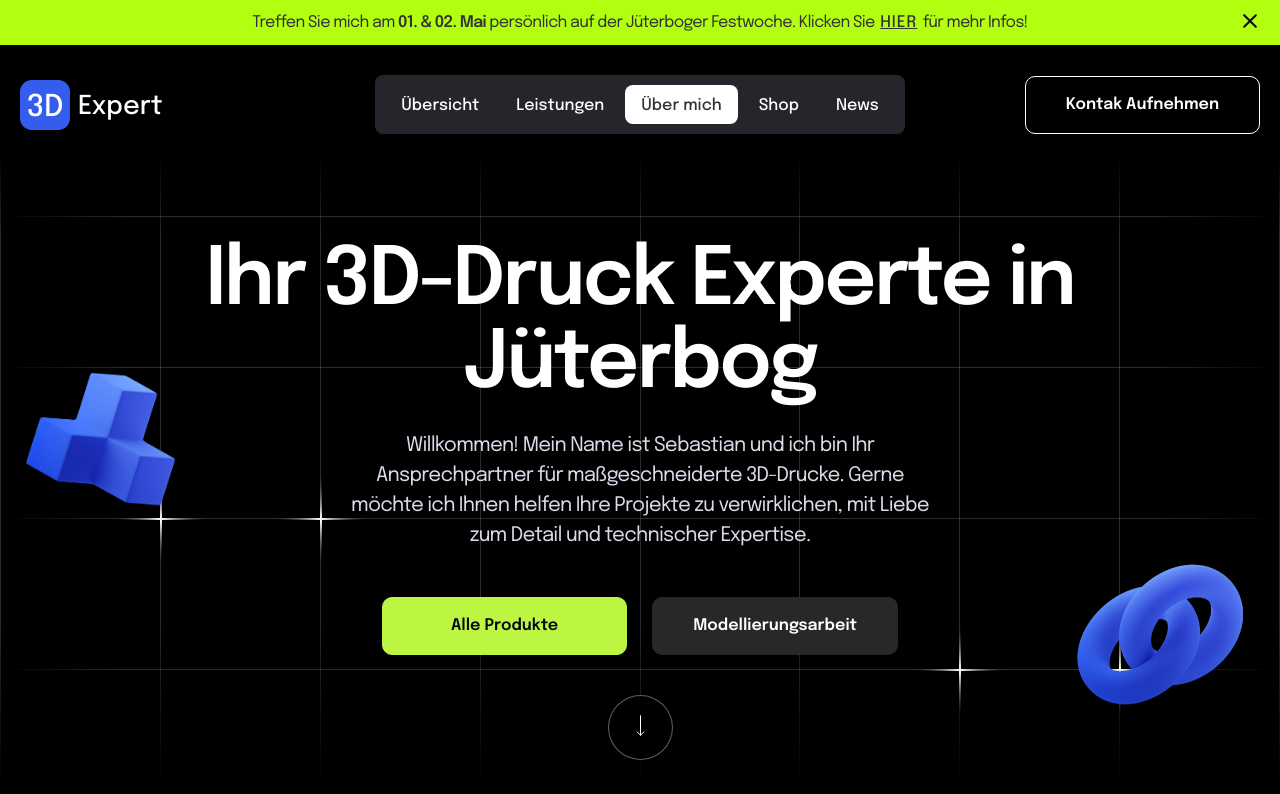
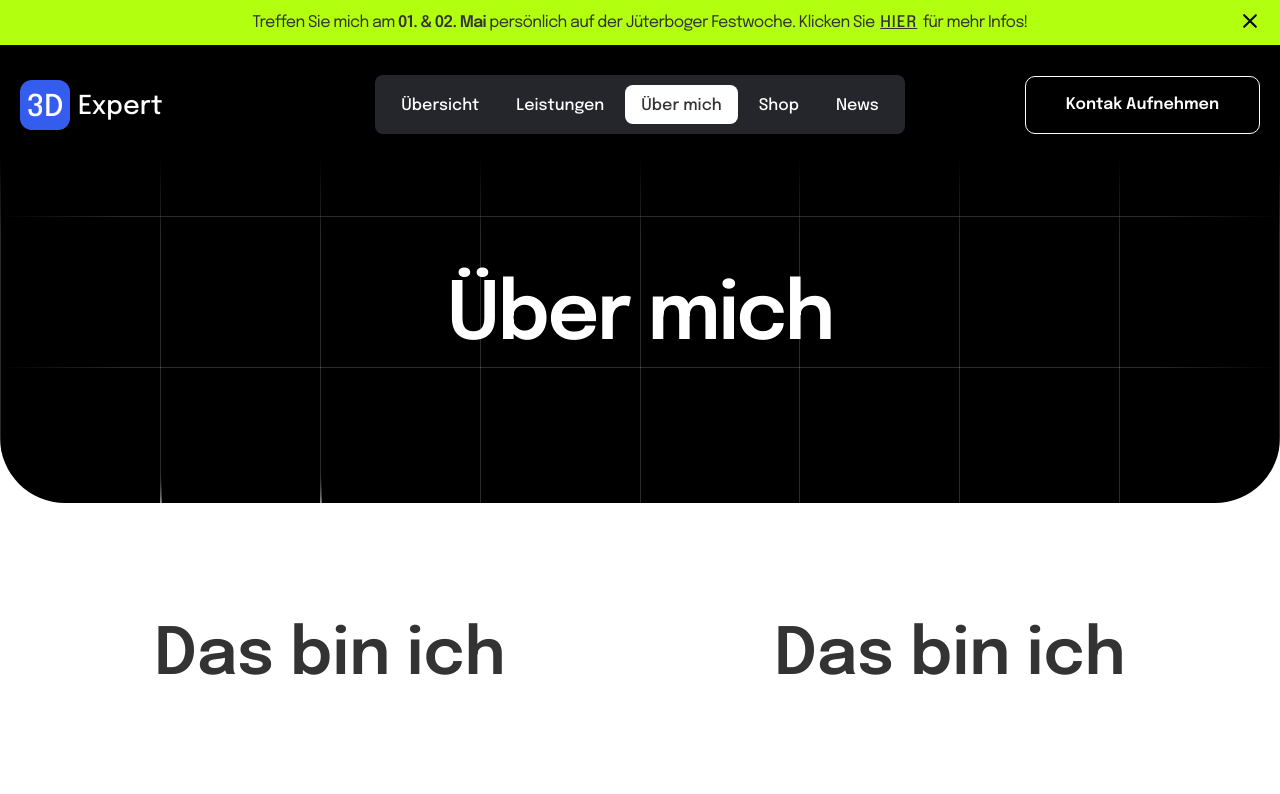
Before and after one commit to claes-work/3d-printing-website, a Vue app: page /about in a window 1280 px wide. Shown: the top 794 px of the page. Built offline with nearby package versions, Linux system fonts and the light colour scheme.

Commit message:
[ADD] new views and widgets

```diff
--- /dev/null
+++ b/src/components/about-page/AboutHeaderContent.vue
@@ -0,0 +1,13 @@
+<script setup lang="ts">
+
+</script>
+
+<template>
+  <div class="shop-header-content">
+    <h1>Über mich</h1>
+  </div>
+</template>
+
+<style scoped>
+
+</style>
--- a/src/components/shop/shop-list/ShopHeader.vue
+++ b/src/components/shop/shop-list/ShopHeader.vue
@@ -1,23 +1,16 @@
 <script setup lang="ts">
-import BackgroundGridVertical from "@/components/widgets/background-grid/BackgroundGridVertical.vue";
-import BackgroundGridHorizontal from "@/components/widgets/background-grid/BackgroundGridHorizontal.vue";
 import ShopHeaderContent from "@/components/shop/shop-list/ShopHeaderContent.vue";
+import BaseHeader from "@/components/widgets/BaseHeader.vue";
 </script>
 
 <template>
-  <section id="shop-header-section">
-    <div class="container">
+  <BaseHeader>
+    <template #content>
       <ShopHeaderContent />
-    </div>
-    <BackgroundGridHorizontal />
-    <BackgroundGridVertical />
-  </section>
+    </template>
+  </BaseHeader>
 </template>
 
 <style scoped>
-#shop-header-section {
-  background-color: black;
-  border-radius: 0 0 65px 65px;
-  overflow: hidden;
-}
+
 </style>
--- /dev/null
+++ b/src/components/widgets/BaseHeader.vue
@@ -0,0 +1,22 @@
+<script setup lang="ts">
+import BackgroundGridVertical from "@/components/widgets/background-grid/BackgroundGridVertical.vue";
+import BackgroundGridHorizontal from "@/components/widgets/background-grid/BackgroundGridHorizontal.vue";
+</script>
+
+<template>
+  <section class="base-header">
+    <div class="container">
+      <slot name="content"></slot>
+    </div>
+    <BackgroundGridHorizontal />
+    <BackgroundGridVertical />
+  </section>
+</template>
+
+<style scoped>
+.base-header {
+  background-color: black;
+  border-radius: 0 0 65px 65px;
+  overflow: hidden;
+}
+</style>
--- /dev/null
+++ b/src/components/widgets/TwoColumnSection.vue
@@ -0,0 +1,35 @@
+<template>
+  <section class="two-column-section">
+    <div class="container">
+      <div class="column">
+        <slot name="left-column"></slot>
+      </div>
+      <div class="column">
+        <slot name="right-column"></slot>
+      </div>
+    </div>
+  </section>
+</template>
+
+<style scoped>
+.container {
+  display: flex;
+  flex-direction: column;
+}
+
+.column {
+  flex: 1;
+  height: 100%;
+  margin-bottom: 35px;
+}
+
+@media only screen and (min-width: 991px) {
+  .container {
+    flex-direction: row;
+  }
+
+  .column {
+    margin-bottom: 0;
+  }
+}
+</style>
--- a/src/router/index.ts
+++ b/src/router/index.ts
@@ -5,6 +5,8 @@ import {useMainStore} from "@/stores/MainStore";
 import ShopDetailView from "@/views/ShopDetailView.vue";
 import NewsView from "@/views/NewsView.vue";
 import NotFoundView from "@/views/NotFoundView.vue";
+import AboutView from "@/views/AboutView.vue";
+import ServicesView from "@/views/ServicesView.vue";
 
 const router = createRouter({
   history: createWebHistory(import.meta.env.BASE_URL),
@@ -17,12 +19,12 @@ const router = createRouter({
     {
       path: '/services',
       name: 'services',
-      component: HomeView,
+      component: ServicesView,
     },
     {
       path: '/about',
       name: 'about',
-      component: HomeView,
+      component: AboutView,
     },
     {
       path: '/shop',
--- /dev/null
+++ b/src/views/AboutView.vue
@@ -0,0 +1,32 @@
+<script setup>
+import NavigationBar from "@/components/widgets/navigation-bar/NavigationBar.vue";
+import FooterSection from "@/components/widgets/FooterSection.vue";
+import CopyrightSection from "@/components/widgets/CopyrightSection.vue";
+import BannerWrapper from "@/components/widgets/banner/BannerWrapper.vue";
+import BaseHeader from "@/components/widgets/BaseHeader.vue";
+import AboutHeaderContent from "@/components/about-page/AboutHeaderContent.vue";
+import TwoColumnSection from "@/components/widgets/TwoColumnSection.vue";
+</script>
+
+<template>
+  <BannerWrapper v-show="true" />
+  <NavigationBar />
+  <BaseHeader>
+    <template #content>
+      <AboutHeaderContent  />
+    </template>
+  </BaseHeader>
+  <TwoColumnSection>
+    <template #left-column>
+      <h2>Das bin ich</h2>
+    </template>
+    <template #right-column>
+      <h2>Das bin ich</h2>
+    </template>
+  </TwoColumnSection>
+  <FooterSection />
+  <CopyrightSection />
+</template>
+
+<style>
+</style>
--- /dev/null
+++ b/src/views/ServicesView.vue
@@ -0,0 +1,22 @@
+<script setup>
+import NavigationBar from "@/components/widgets/navigation-bar/NavigationBar.vue";
+import FooterSection from "@/components/widgets/FooterSection.vue";
+import CopyrightSection from "@/components/widgets/CopyrightSection.vue";
+import BannerWrapper from "@/components/widgets/banner/BannerWrapper.vue";
+import BaseHeader from "@/components/widgets/BaseHeader.vue";
+</script>
+
+<template>
+  <BannerWrapper v-show="true" />
+  <NavigationBar />
+  <BaseHeader>
+    <template #content>
+
+    </template>
+  </BaseHeader>
+  <FooterSection />
+  <CopyrightSection />
+</template>
+
+<style>
+</style>
```
